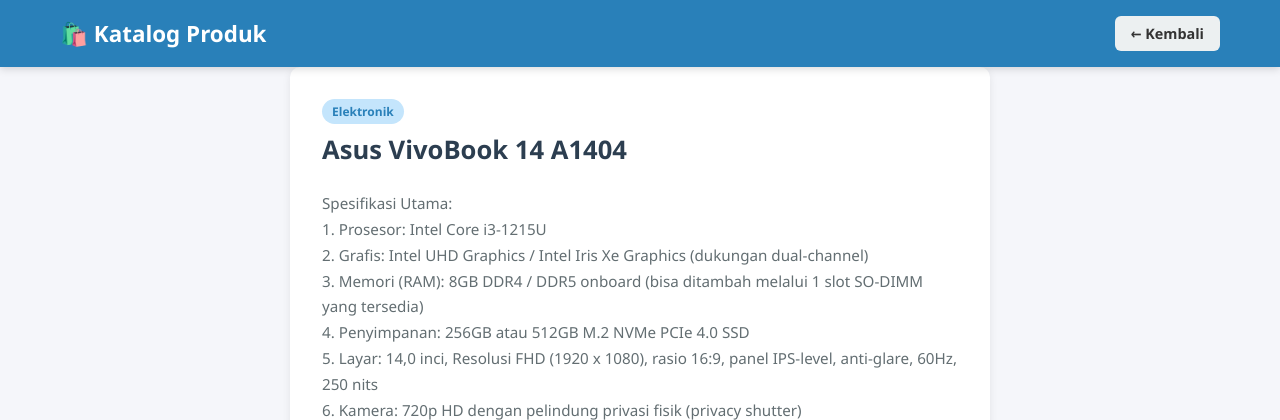
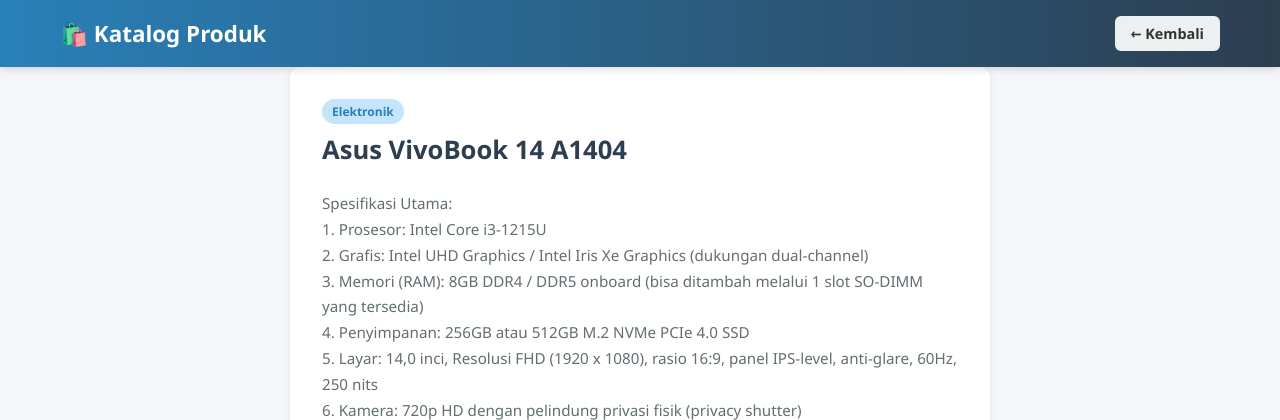
Before and after one commit to FirzaYudistira24/THT_SE, a Flask app: page /produk/1 in a window 1280 px wide. Shown: the top 420 px of the page. Run offline with Flask 3, Linux system fonts and the light colour scheme; data comes from the database, SQL or seed files in the repository.

Commit message:
Ganti: Gradient Navbar Background

```diff
--- a/Mini Project/Static/css/style.css
+++ b/Mini Project/Static/css/style.css
@@ -22,7 +22,7 @@ body {
 
 /* ==================== NAVBAR ==================== */
 .navbar {
-    background-color: #2980b9;
+    background: linear-gradient(to right, #2980b9, #2c3e50);
     padding: 16px 0;
     box-shadow: 0 2px 8px rgba(0,0,0,0.15);
     position: sticky;
```
